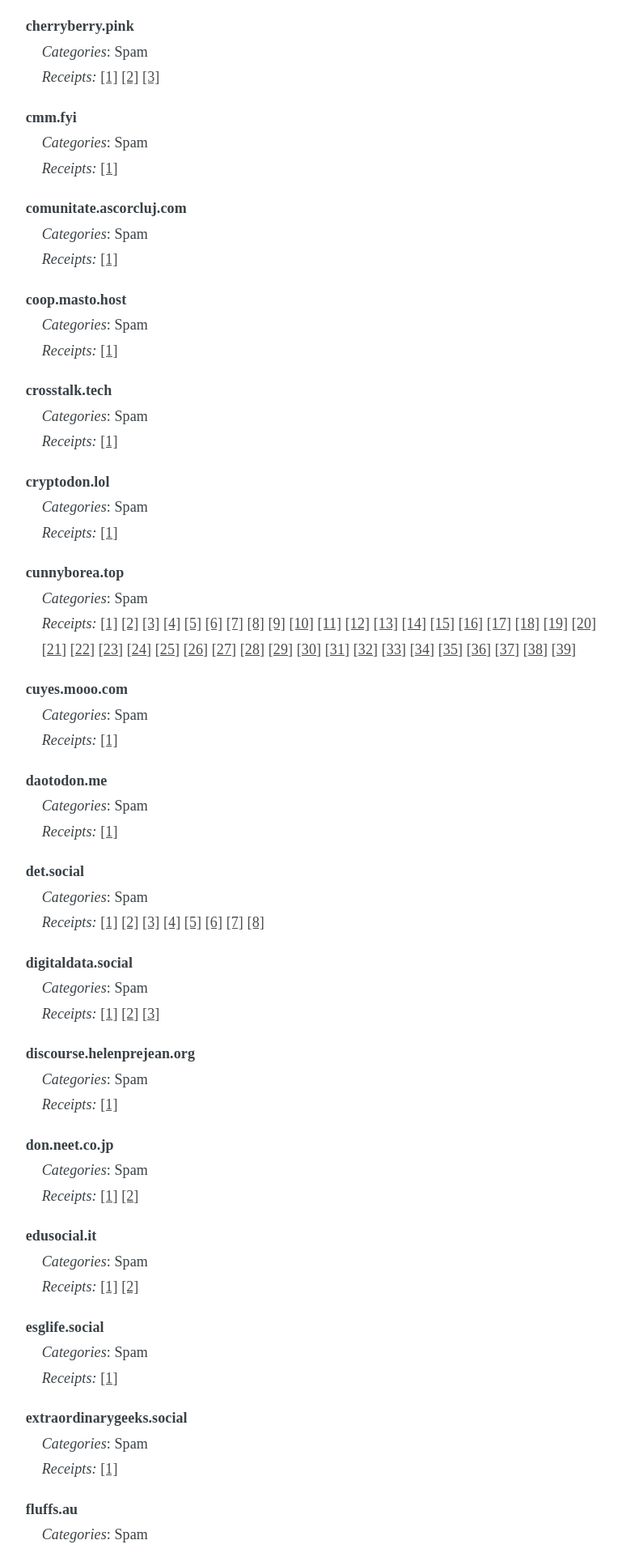
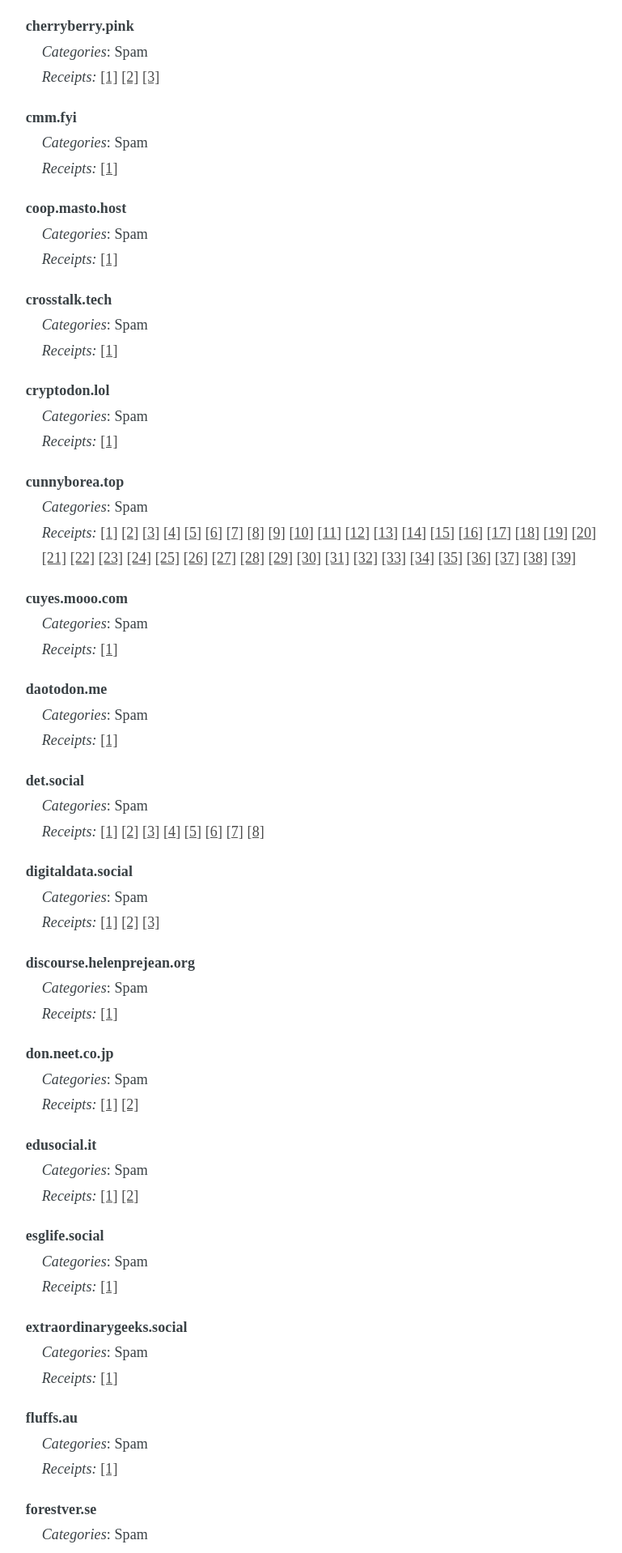
Before and after one commit to chaossocial/meta, a Jekyll site: the page built from federation.md, in a window 1280 px wide. Shown: the part 1986-3904 px from the top of the page at 81% size, without its empty margins (398-1167 px from the left). Built offline with Jekyll 4.4.1, drawn with Linux system fonts in a browser that asks for light colours; some of the changed text lies outside the part shown.

Commit message:
Unlimit comunitate.ascorcluj.com

```diff
--- a/_data/limited_instances.json
+++ b/_data/limited_instances.json
@@ -138,17 +138,6 @@
     ],
     "receipts": [
       "https://cmm.fyi/@ypdxero8yy"
-    ],
-    "comment_en": "",
-    "comment_de": ""
-  },
-  {
-    "instance": "comunitate.ascorcluj.com",
-    "tags": [
-      "SPAM"
-    ],
-    "receipts": [
-      "https://comunitate.ascorcluj.com/@fya3dlwt2w"
     ],
     "comment_en": "",
     "comment_de": ""
```
